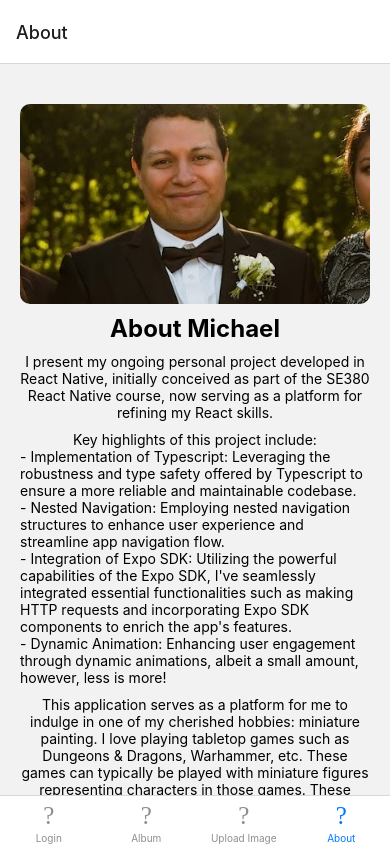
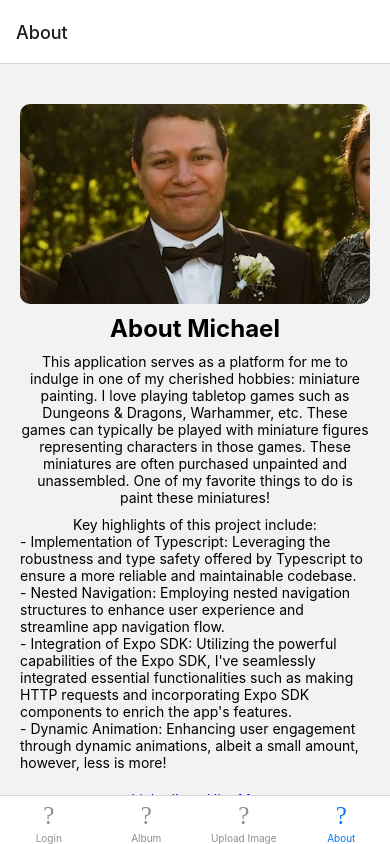
Before and after one commit to NuclearWoofer/se380-FinalProject, a React Native app: screen /About in a window 390 px wide. Built offline with nearby package versions, Linux system fonts and the light colour scheme.

Commit message:
About Screen tweaks, gradle tweaks

```diff
--- a/screens/AboutScreen.tsx
+++ b/screens/AboutScreen.tsx
@@ -1,8 +1,9 @@
 import React from 'react';
-import { View, Text, Image, StyleSheet, TouchableOpacity, Linking } from 'react-native';
+import { View, Text, Image, StyleSheet, TouchableOpacity, Linking, ScrollView } from 'react-native';
 
 function AboutScreen() {
   return (
+    <ScrollView contentContainerStyle={styles.scrollViewContainer}>
       <View style={styles.container}>
         <Image
           source={require('../images/hs1.png')}
@@ -10,7 +11,7 @@ function AboutScreen() {
         />
         <Text style={styles.title}>About Michael</Text>
         <Text style={styles.text}>
-        I present my ongoing personal project developed in React Native, initially conceived as part of the SE380 React Native course, now serving as a platform for refining my React skills.
+          This application serves as a platform for me to indulge in one of my cherished hobbies: miniature painting. I love playing tabletop games such as Dungeons & Dragons, Warhammer, etc. These games can typically be played with miniature figures representing characters in those games. These miniatures are often purchased unpainted and unassembled. One of my favorite things to do is paint these miniatures!
         </Text>
         <Text>
           Key highlights of this project include:
@@ -28,9 +29,7 @@ function AboutScreen() {
         <Text>
           - Dynamic Animation: Enhancing user engagement through dynamic animations, albeit a small amount, however, less is more!
         </Text>
-      <Text style={styles.text}>
-        This application serves as a platform for me to indulge in one of my cherished hobbies: miniature painting. I love playing tabletop games such as Dungeons & Dragons, Warhammer, etc. These games can typically be played with miniature figures representing characters in those games. These miniatures are often purchased unpainted and unassembled. One of my favorite things to do is paint these miniatures!
-      </Text>
+
         <View style={styles.linksContainer}>
           <TouchableOpacity
             style={styles.link}
@@ -43,15 +42,18 @@ function AboutScreen() {
             onPress={() => Linking.openURL('mailto:miketatooine@gmail.com')}
           >
             <Text style={styles.linkText}>Hire Me</Text>
-
-
           </TouchableOpacity>
         </View>
       </View>
+    </ScrollView>
   );
 }
 
 const styles = StyleSheet.create({
+  scrollViewContainer: {
+    flexGrow: 1,
+    justifyContent: 'center',
+  },
   container: {
     flex: 1,
     alignItems: 'center',
@@ -64,7 +66,6 @@ const styles = StyleSheet.create({
     marginTop: 20,
     borderRadius: 10,
   },
-
   title: {
     fontSize: 24,
     fontWeight: 'bold',
```
Lines whose indentation alone changed are shown as unchanged.
